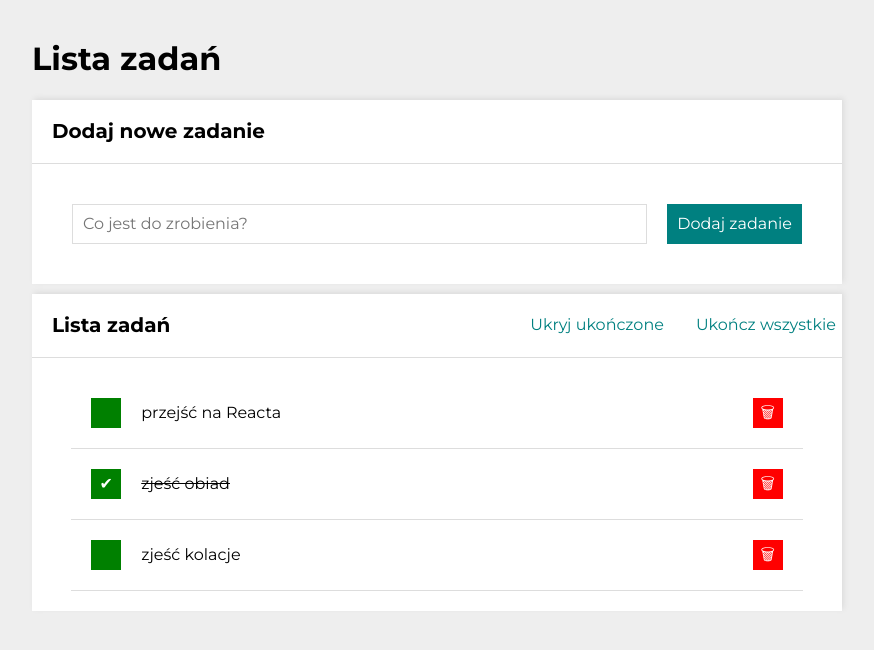
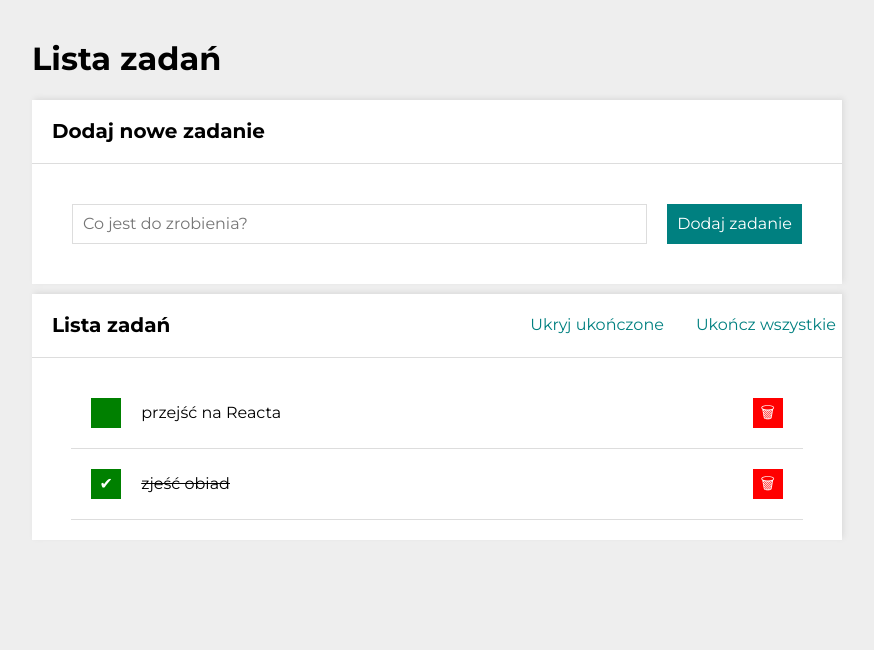
Before and after one commit to oleksaGrzegorz/react-to-do-list, a React (Create React App) app: page / in a window 1280 px wide. Shown: the top 650 px of the page, without its empty margins (203-1077 px from the left). Built offline with nearby package versions, Linux system fonts and the light colour scheme.

Commit message:
test commit

```diff
--- a/src/App.js
+++ b/src/App.js
@@ -8,7 +8,6 @@ import Container from "./Container";
 const tasks = [
   { id: 1, content: "przejść na Reacta", done: false },
   { id: 2, content: "zjeść obiad", done: true },
-  { id: 3, content: "zjeść kolacje", done: false },
 ];
 
 const hideDoneTasks = false;
```
